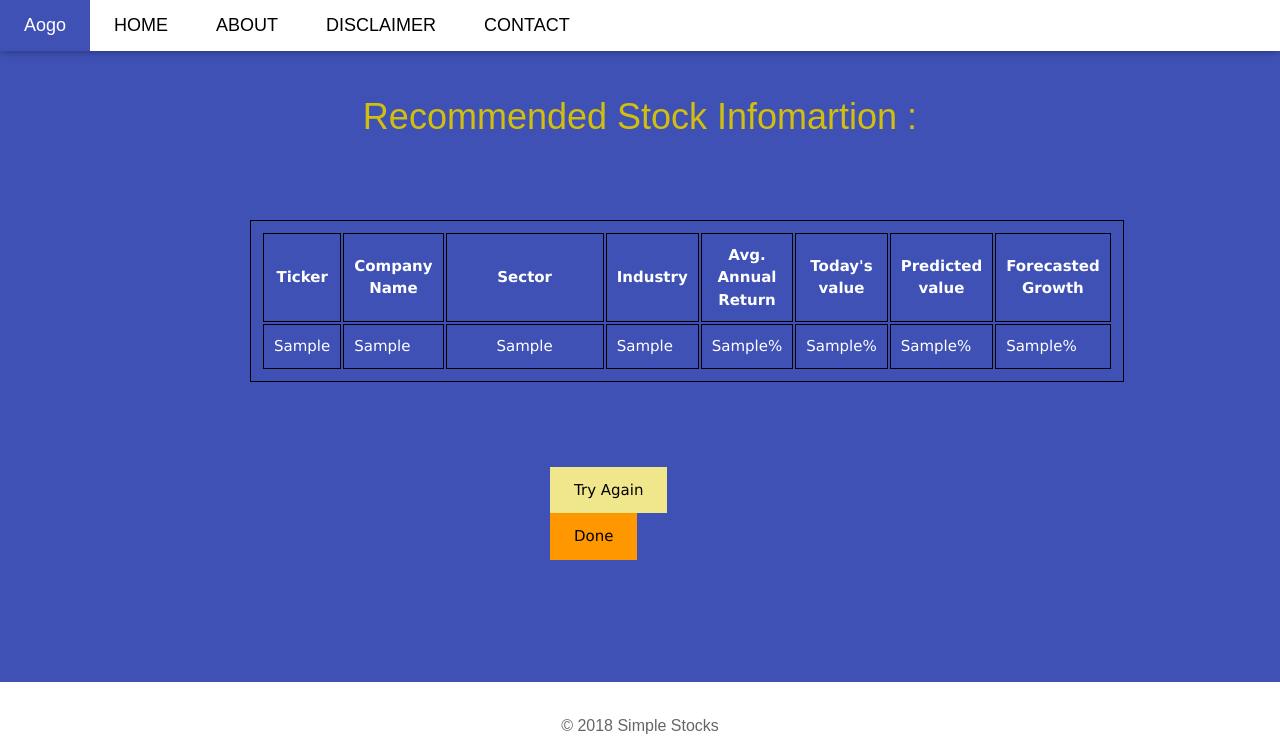
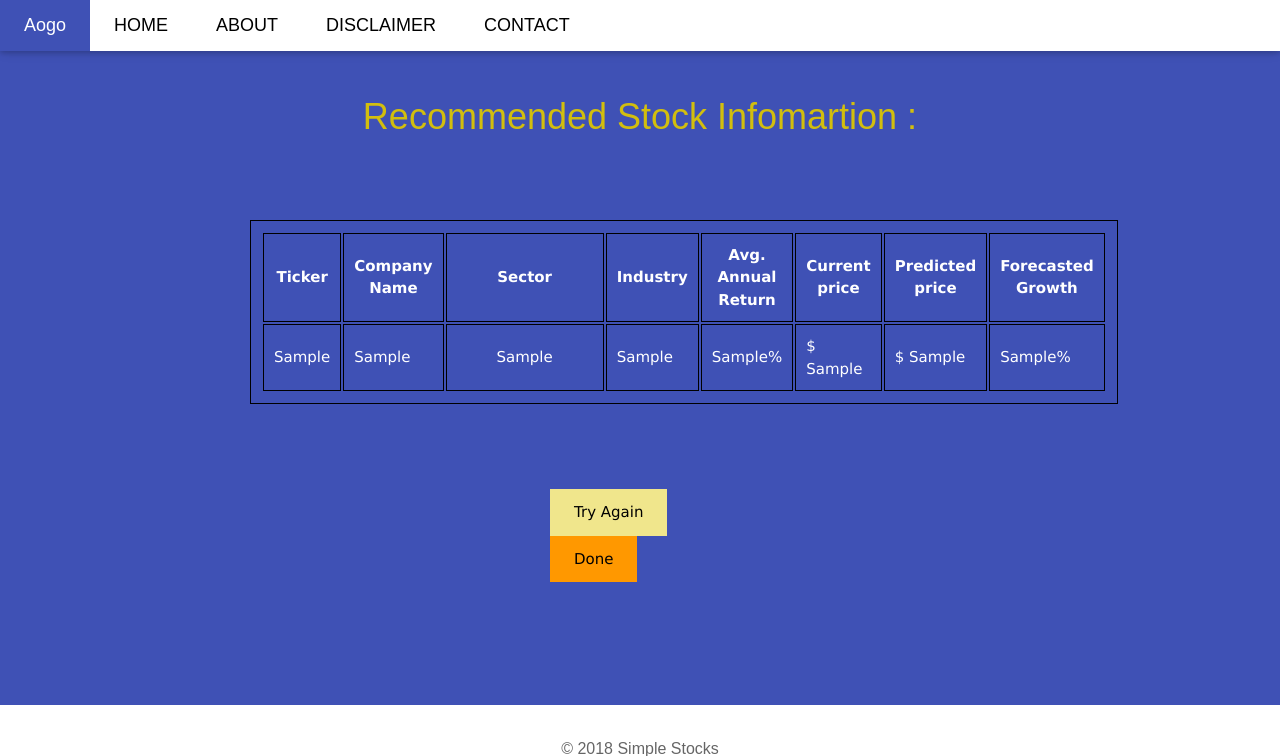
Before and after one commit to shanglun-t/Stock-Recommendation-and-Prediction-System, a Django app: template simple_stocks/stocks/templates/stocks/q_resultB.html in a window 1280 px wide. Shown: the top 756 px of the page. Run offline with Django 3.2, Linux system fonts and the light colour scheme; the template is opened without the code that fills it: most values are stand-ins (such as "Sample title", 1, 10 or a date in 2020); some web fonts are replaced.

Commit message:
Update q_resultB.html

```diff
--- a/simple_stocks/stocks/templates/stocks/q_resultB.html
+++ b/simple_stocks/stocks/templates/stocks/q_resultB.html
@@ -16,8 +16,8 @@
      <th>Sector</th>
      <th>Industry</th>
      <th>Avg. Annual Return</th>
-     <th>Today's value  </th>
-     <th>Predicted value</th>
+     <th>Current price</th>
+     <th>Predicted price</th>
      <th>Forecasted Growth</th>
    </tr>
    {% for elm in predictionList %}
```
Also changed, not shown: other parts of simple_stocks/stocks/templates/stocks/q_resultB.html (+3 -2 lines).
